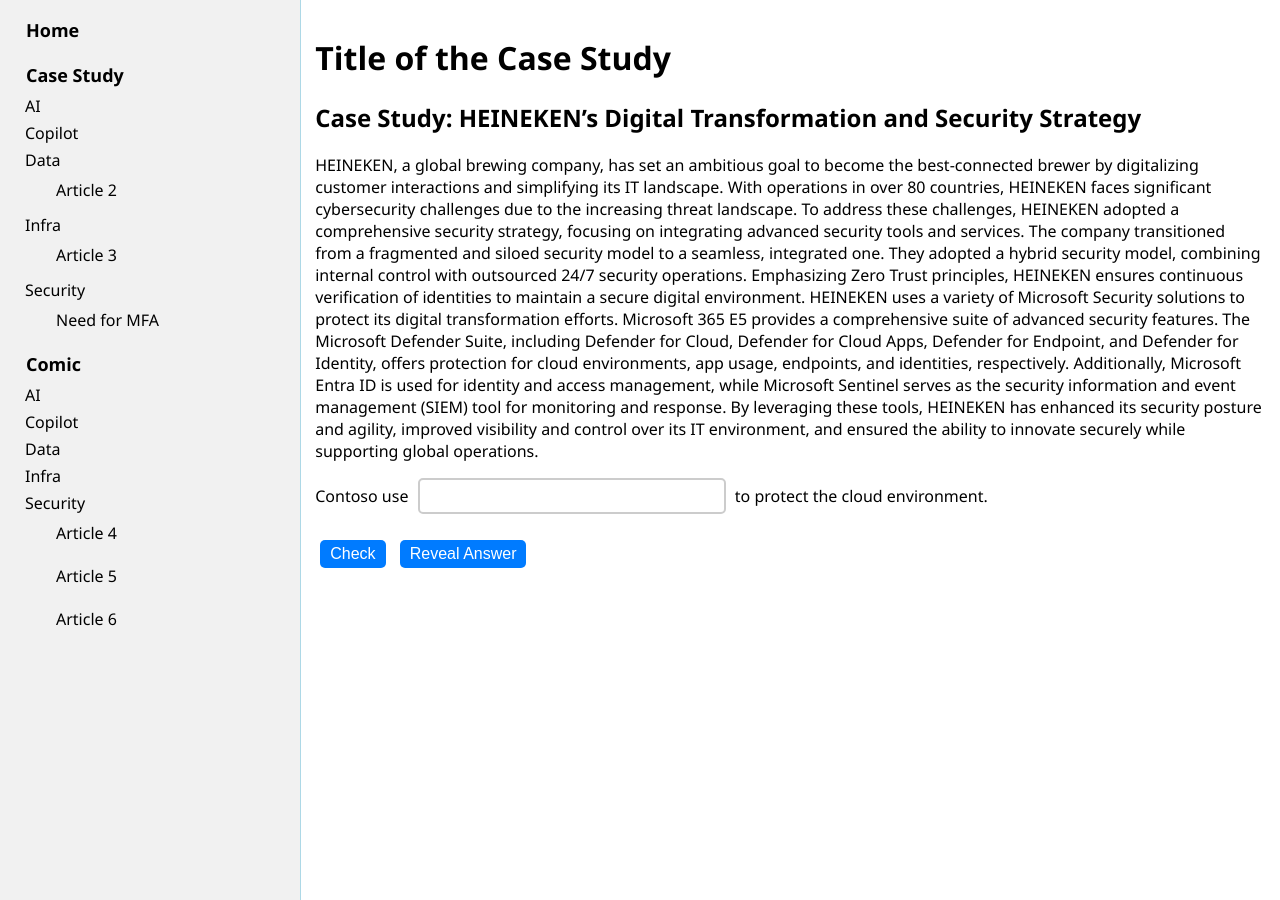
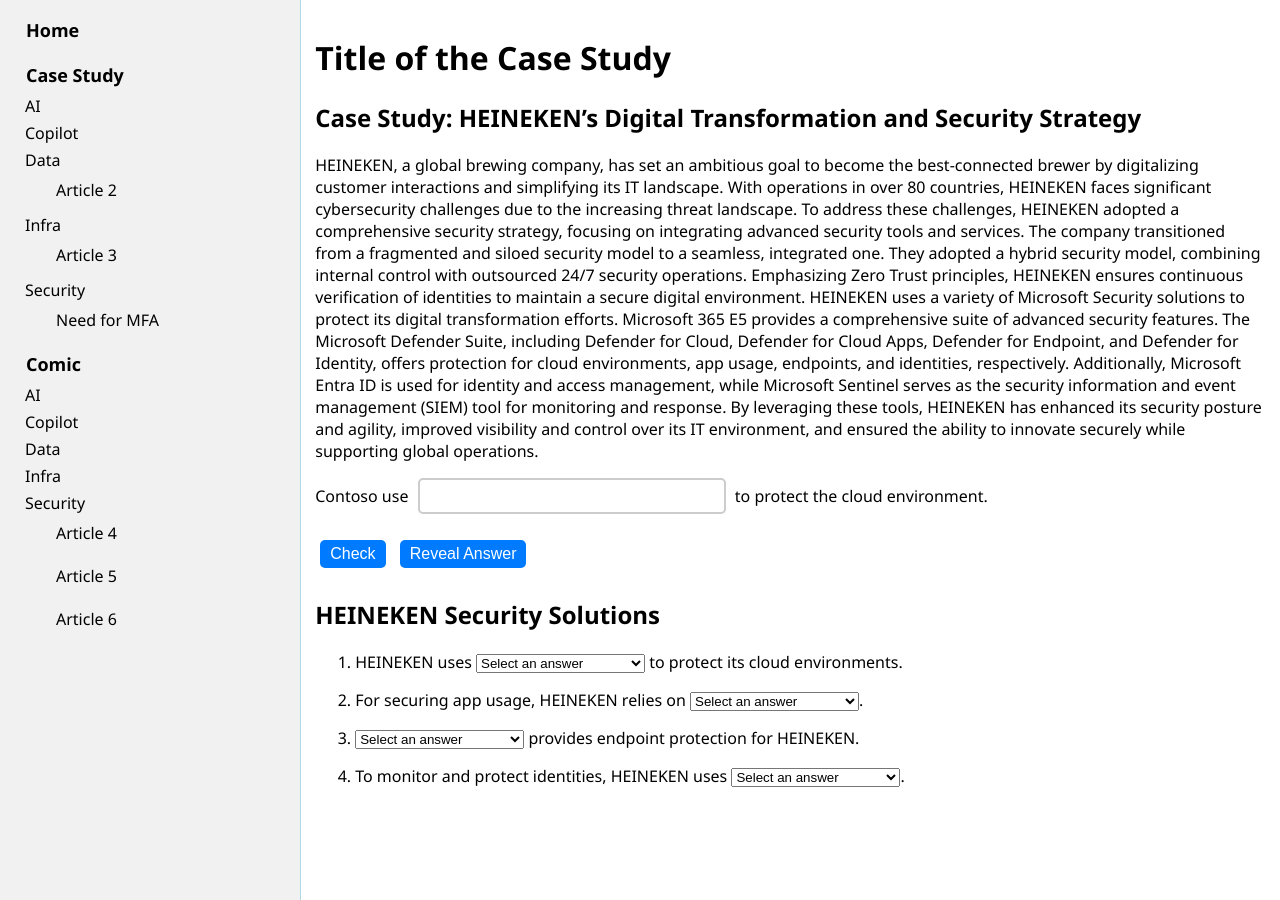
Before and after one commit to julietrajan/demo1, a Jekyll site: the page built from project-files/folder2/article6.md, in a window 1280 px wide. Built offline with Jekyll 4.4.1, drawn with Linux system fonts in a browser that asks for light colours.

Commit message:
Update article6.md

```diff
--- a/project-files/folder2/article6.md
+++ b/project-files/folder2/article6.md
@@ -15,8 +15,8 @@
 
 Contoso use <input type="text" id="cloudProtection" class="input-box" oninput="this.value = this.value.toUpperCase()"> to protect the cloud environment.
 
-<button type="button" onclick="checkAnswer()">Check</button>
-<button type="button" onclick="revealAnswer()">Reveal Answer</button>
+<button type="button" onclick="checkAnswer1()">Check</button>
+<button type="button" onclick="revealAnswer1()">Reveal Answer</button>
 
 <p id="result"></p>
 
@@ -69,8 +69,61 @@
     }
   }
 
-  function revealAnswer() {
+  function revealAnswer1() {
     document.getElementById('cloudProtection').value = 'DEFENDER FOR CLOUD';
     document.getElementById('result').innerText = '';
   }
 </script>
+
+
+## HEINEKEN Security Solutions
+
+1. HEINEKEN uses <select id="q1" onchange="checkAnswer('q1', 'DEFENDER FOR CLOUD')">
+    <option value="">Select an answer</option>
+    <option value="DEFENDER FOR CLOUD">Defender for Cloud</option>
+    <option value="DEFENDER FOR CLOUD APPS">Defender for Cloud Apps</option>
+    <option value="DEFENDER FOR ENDPOINT">Defender for Endpoint</option>
+    <option value="DEFENDER FOR IDENTITY">Defender for Identity</option>
+   </select> to protect its cloud environments.
+   <span id="result1"></span>
+
+2. For securing app usage, HEINEKEN relies on <select id="q2" onchange="checkAnswer('q2', 'DEFENDER FOR CLOUD APPS')">
+    <option value="">Select an answer</option>
+    <option value="DEFENDER FOR CLOUD">Defender for Cloud</option>
+    <option value="DEFENDER FOR CLOUD APPS">Defender for Cloud Apps</option>
+    <option value="DEFENDER FOR ENDPOINT">Defender for Endpoint</option>
+    <option value="DEFENDER FOR IDENTITY">Defender for Identity</option>
+   </select>.
+   <span id="result2"></span>
+
+3. <select id="q3" onchange="checkAnswer('q3', 'DEFENDER FOR ENDPOINT')">
+    <option value="">Select an answer</option>
+    <option value="DEFENDER FOR CLOUD">Defender for Cloud</option>
+    <option value="DEFENDER FOR CLOUD APPS">Defender for Cloud Apps</option>
+    <option value="DEFENDER FOR ENDPOINT">Defender for Endpoint</option>
+    <option value="DEFENDER FOR IDENTITY">Defender for Identity</option>
+   </select> provides endpoint protection for HEINEKEN.
+   <span id="result3"></span>
+
+4. To monitor and protect identities, HEINEKEN uses <select id="q4" onchange="checkAnswer('q4', 'DEFENDER FOR IDENTITY')">
+    <option value="">Select an answer</option>
+    <option value="DEFENDER FOR CLOUD">Defender for Cloud</option>
+    <option value="DEFENDER FOR CLOUD APPS">Defender for Cloud Apps</option>
+    <option value="DEFENDER FOR ENDPOINT">Defender for Endpoint</option>
+    <option value="DEFENDER FOR IDENTITY">Defender for Identity</option>
+   </select>.
+   <span id="result4"></span>
+
+<script>
+  function checkAnswer(questionId, correctAnswer) {
+    var selectedAnswer = document.getElementById(questionId).value;
+    var resultId = 'result' + questionId.charAt(1);
+    if (selectedAnswer === correctAnswer) {
+      document.getElementById(resultId).innerText = 'Correct answer';
+      document.getElementById(resultId).style.color = 'green';
+    } else {
+      document.getElementById(resultId).innerText = 'Try again';
+      document.getElementById(resultId).style.color = 'red';
+    }
+  }
+</script>
```
Also changed, not shown: other parts of project-files/folder2/article6.md (+1 -1 lines).
